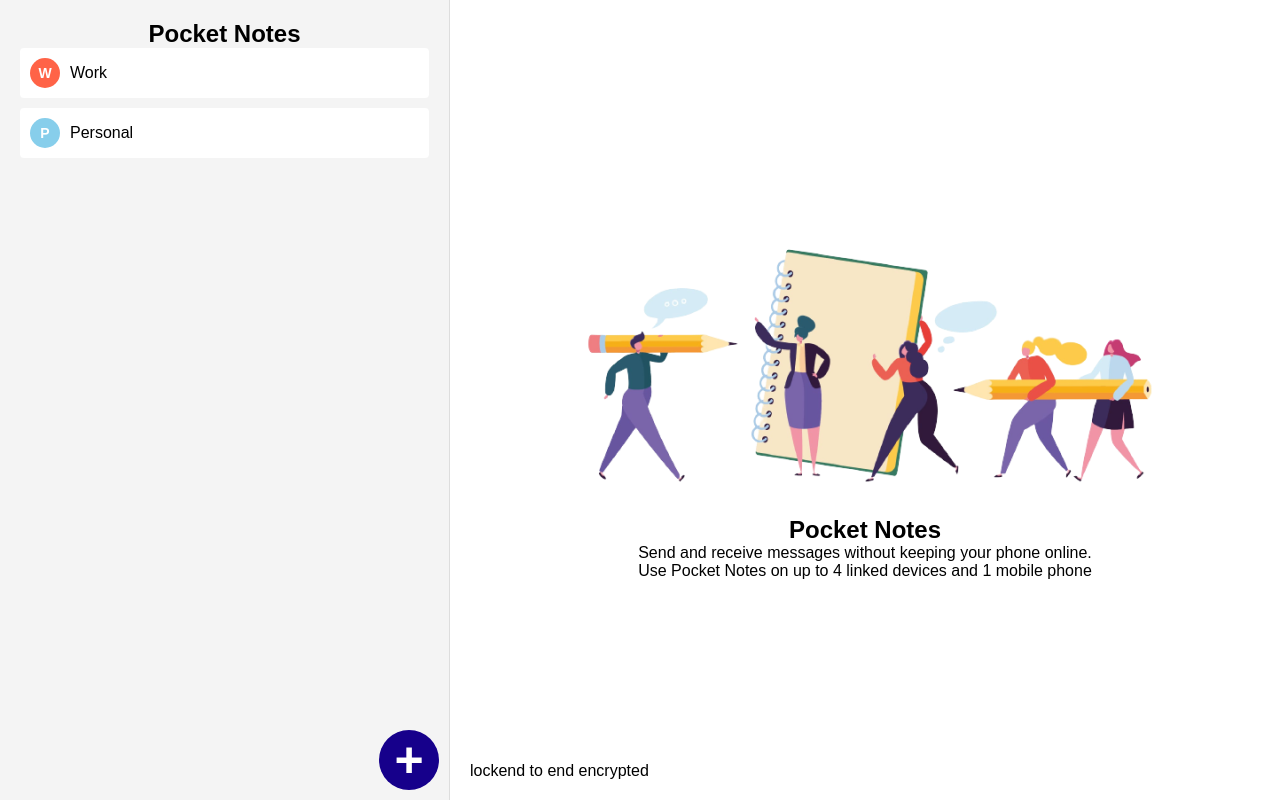
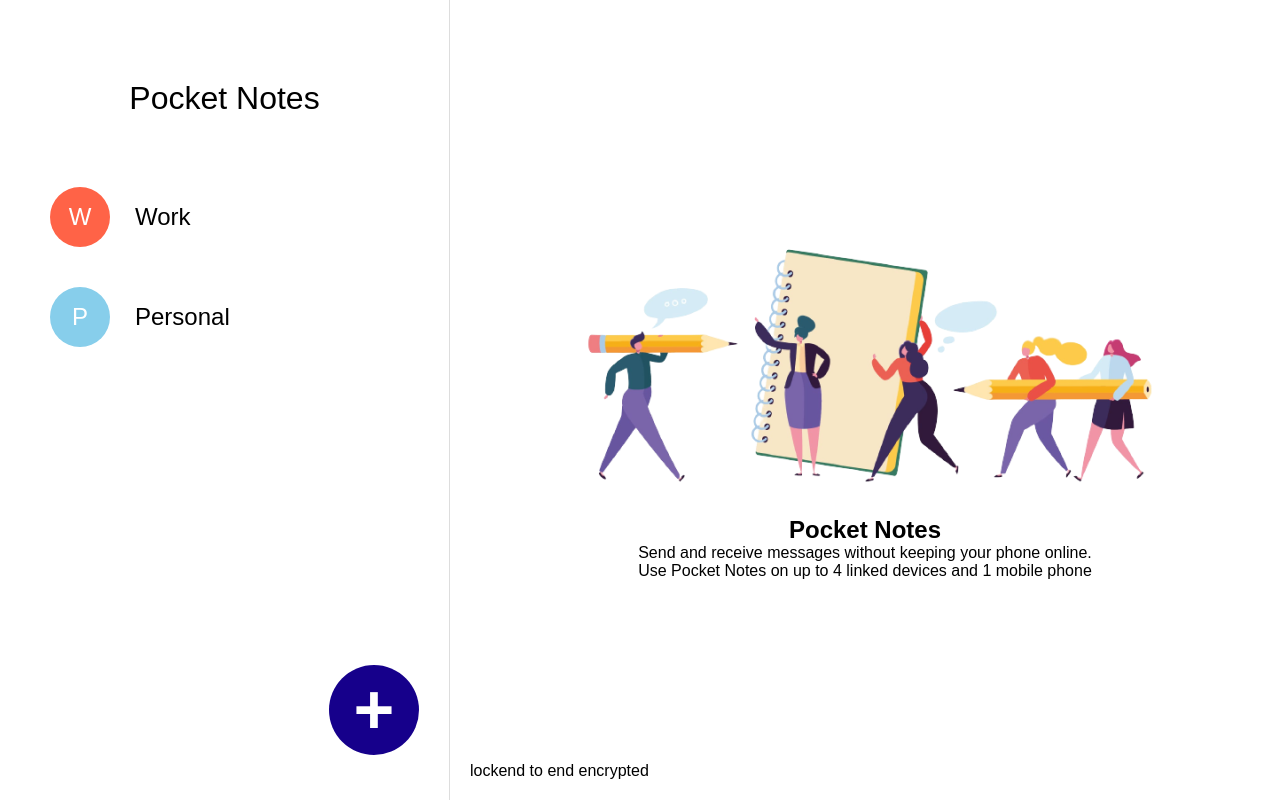
Before and after one commit to SouravTanwar/NotesApp, a React (Vite) app: page / in a window 1280 px wide. Built offline with nearby package versions, Linux system fonts and the light colour scheme.

Commit message:
style: updated styling for sidebar (position and dimensions)

```diff
--- a/src/components/Sidebar.css
+++ b/src/components/Sidebar.css
@@ -1,8 +1,7 @@
-/* src/components/Sidebar.css */
 .sidebar {
     width: 450px;
-    background-color: #f4f4f4;
-    padding: 20px;
+    background-color: #FFFFFF;
+    padding: 20px 0px;
     box-sizing: border-box;
     border-right: 1px solid #ddd;
     display: flex;
@@ -11,48 +10,69 @@
     position: relative;
 }
 
-.sidebar h2 {
-    margin-top: 0;
+.heading {
+    margin-top: 60px;
+    margin-bottom: 50px;
     text-align: center;
+    font-size: 32px;
+    font-weight: 500;
 }
 
 .topics-list {
     flex-grow: 1;
     overflow-y: auto;
+    font-size: 24px;
+    font-weight: 500;
 }
+
+.custom-scrollbar {
+    overflow-y: auto;
+}
+
+.custom-scrollbar::-webkit-scrollbar {
+    width: 10px;
+}
+
+.custom-scrollbar::-webkit-scrollbar-track {
+    background: #D9D9D9;
+    border-radius: 5px;
+}
+
+.custom-scrollbar::-webkit-scrollbar-thumb {
+    background: #FFFFFF;
+    border: 1.5px solid #D9D9D9;
+    border-radius: 4px;
+}
+
 
 .topic-item {
     display: flex;
     align-items: center;
-    padding: 10px;
-    margin-bottom: 10px;
+    padding: 20px 50px;
     cursor: pointer;
-    background-color: #fff;
-    border-radius: 4px;
+    background-color: #FFFFFF;
+    border-radius: 14px;
     transition: background-color 0.3s;
 }
 
 .topic-item:hover {
-    background-color: #e0e0e0;
+    background-color: #E0E0E0;
 }
 
 .topic-item.active {
-    background-color: #d0d0d0;
+    background-color: #2F2F2F2B;
     font-weight: bold;
 }
 
 .topic-initials {
-    width: 30px;
-    height: 30px;
-    background-color: #2196f3;
+    width: 60px;
+    height: 60px;
     color: white;
     border-radius: 50%;
     display: flex;
     justify-content: center;
     align-items: center;
-    margin-right: 10px;
-    font-weight: bold;
-    font-size: 14px;
+    margin-right: 25px;
 }
 
 .topic-name {
@@ -61,20 +81,20 @@
 
 .add-topic-button {
     padding: 1px;
-    font-size: 50px;
-    font-weight: bolder;
+    font-size: 70px;
+    font-weight: bold;
     border: none;
     background-color: #16008B;
     color: white;
     border-radius: 50%;
     cursor: pointer;
-    width: 60px;
-    height: 60px;
+    width: 90px;
+    height: 90px;
     align-self: center;
     transition: background-color 0.3s;
     position: absolute;
-    bottom: 10px;
-    right: 10px;
+    bottom: 45px;
+    right: 30px;
 }
 
 .add-topic-button:hover {
--- a/src/components/Sidebar.jsx
+++ b/src/components/Sidebar.jsx
@@ -12,7 +12,7 @@ function Sidebar({ topics, selectedTopicId, onSelectTopic, onAddTopic }) {
   return (
     <div className="sidebar">
       <h2 className='heading'>Pocket Notes</h2>
-      <div className="topics-list">
+      <div className="topics-list custom-scrollbar">
         {topics.map((topic) => (
           <div
             key={topic.id}
```
